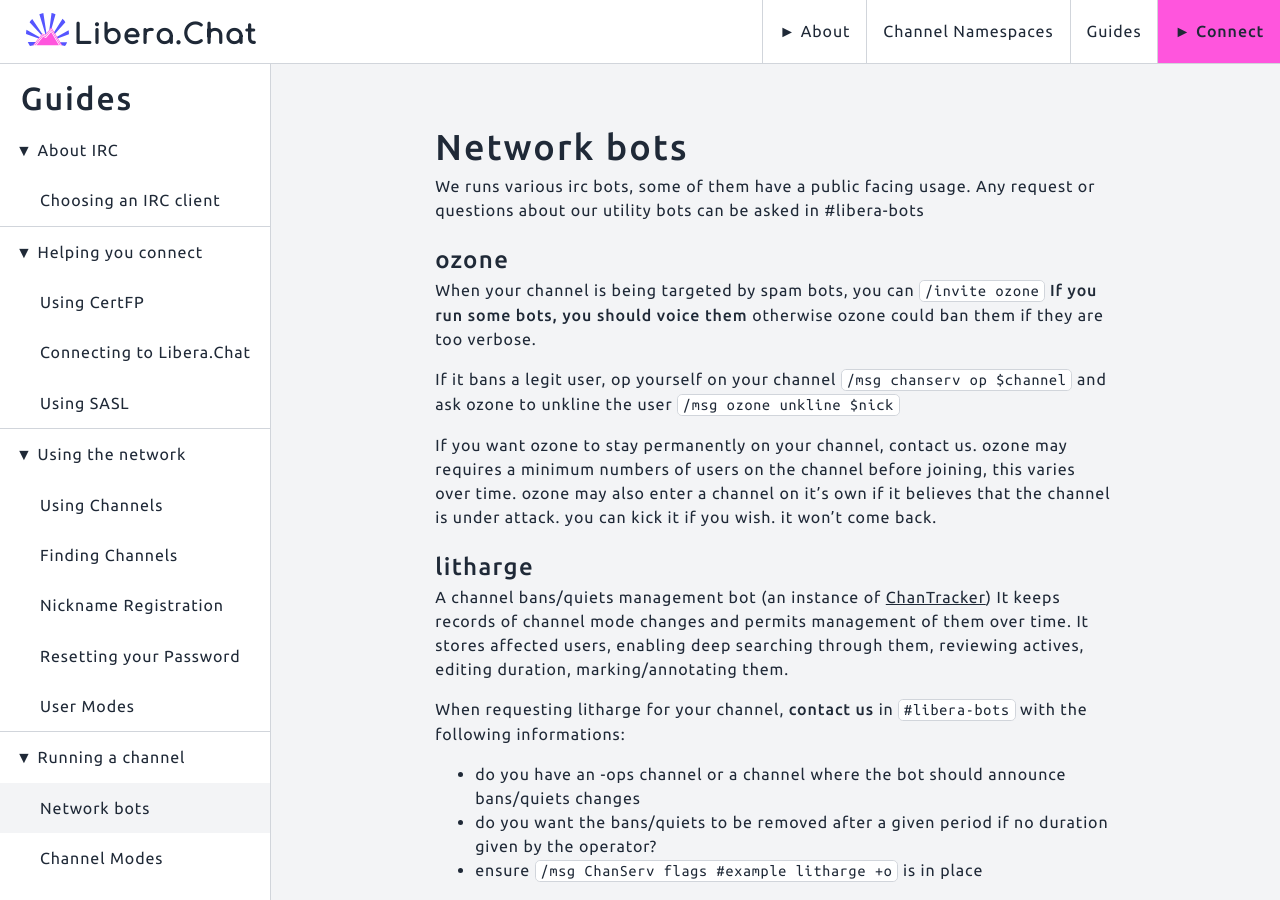
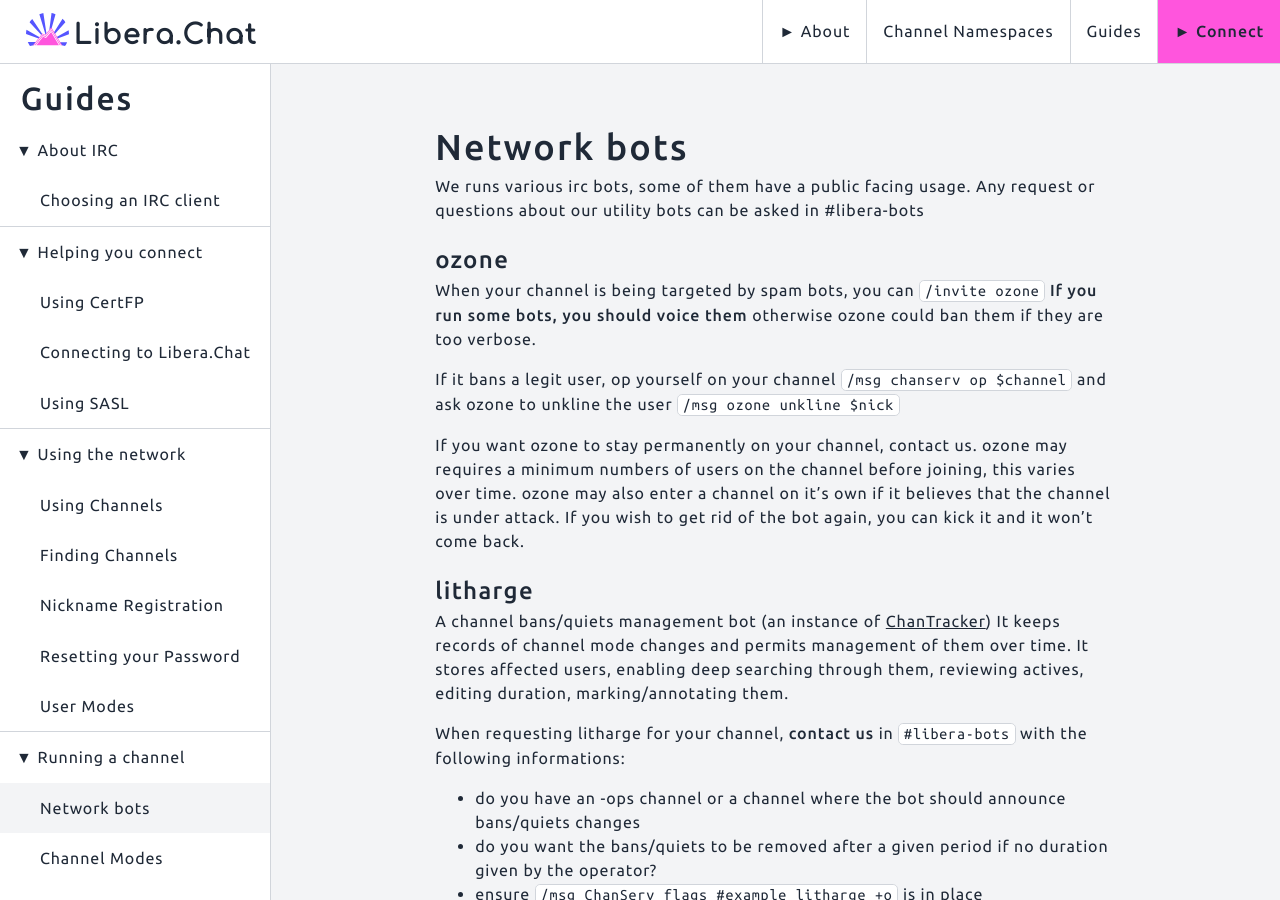
Before and after one commit to Libera-Chat/libera-chat.github.io, a Jekyll site: the page built from content/_guides/bots.md, in a window 1280 px wide and 900 px high. Built offline with Jekyll 4.4.1, drawn with Linux system fonts in a browser that asks for light colours.

Commit message:
Update content/_guides/bots.md
Co-authored-by: Frederik “Freso” S. Olesen <177659+Freso@users.noreply.github.com>

```diff
--- a/content/_guides/bots.md
+++ b/content/_guides/bots.md
@@ -16,7 +16,7 @@
 If you want ozone to stay permanently on your channel, contact us.
 ozone may requires a minimum numbers of users on the channel before joining, this varies over time.
 ozone may also enter a channel on it's own if it believes that the channel is under attack.
-you can kick it if you wish. it won't come back.
+If you wish to get rid of the bot again, you can kick it and it won't come back.
 
 ## litharge
 
```
